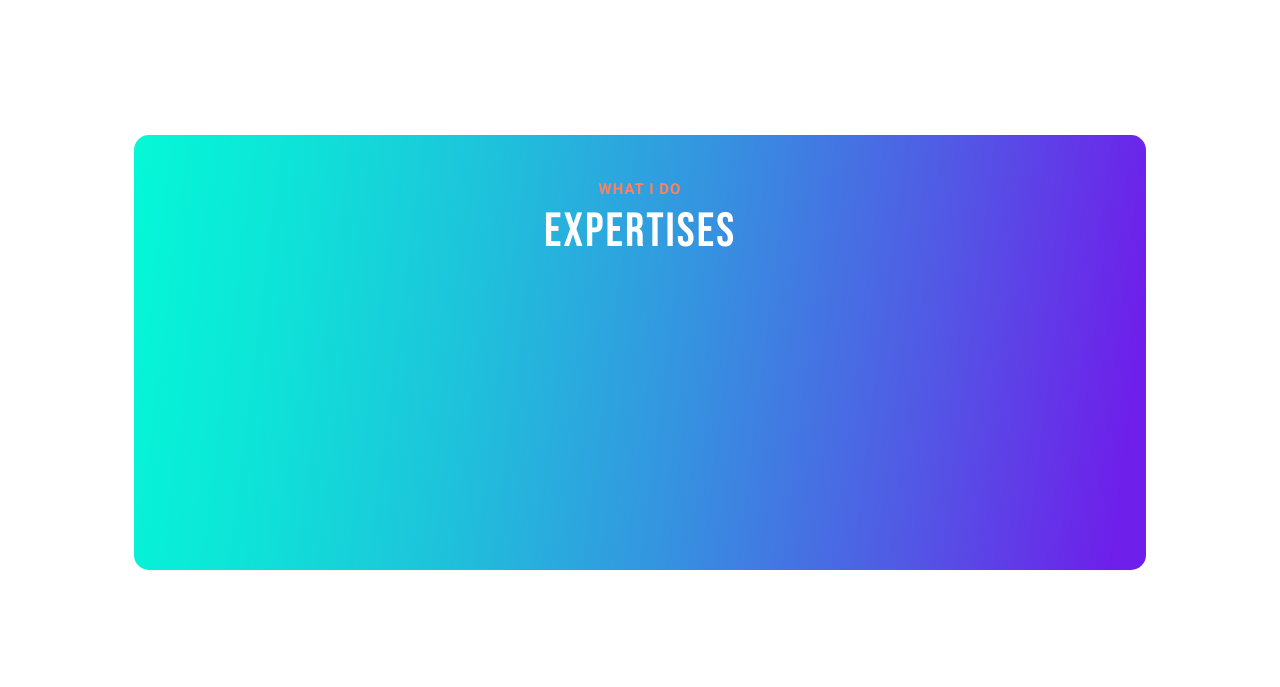
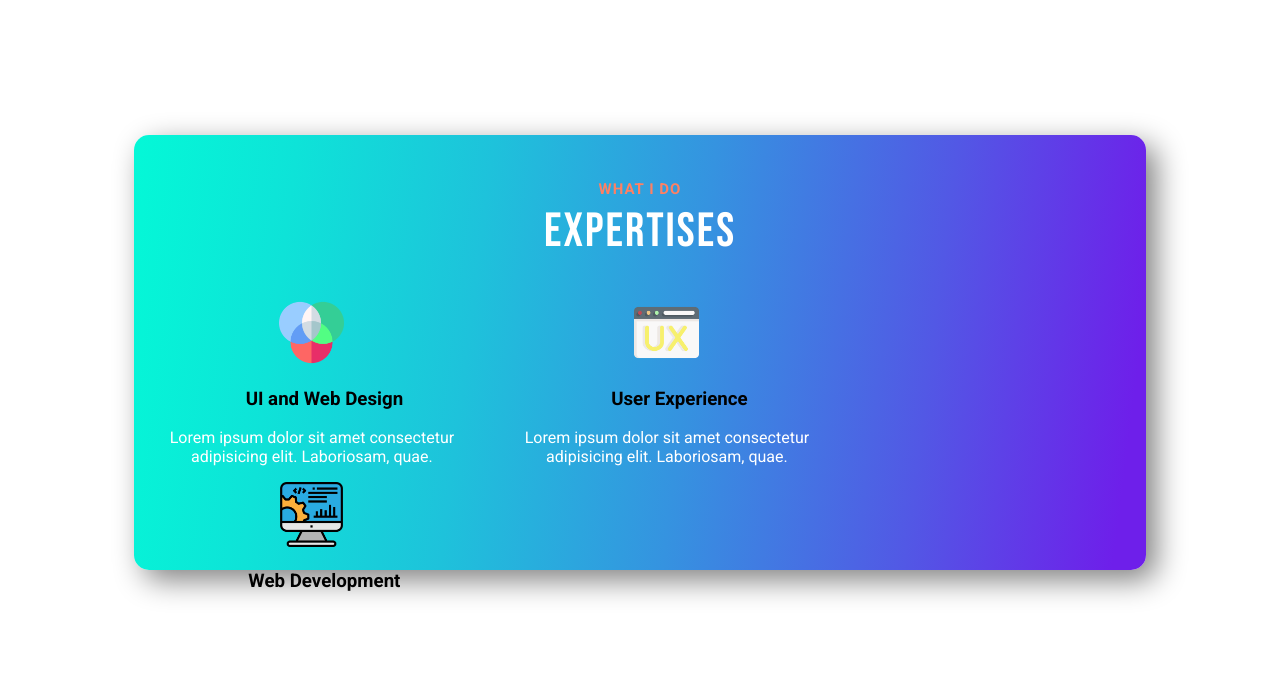
Before and after one commit to eashin-32/module-6-assinment-portfolio, a plain HTML site: page index.html in a window 1280 px wide. Shown: the part 660-1347 px from the top of the page. Drawn offline with Linux system fonts and the light colour scheme.

Commit message:
complete portfolio

```diff
--- a/index.html
+++ b/index.html
@@ -5,7 +5,7 @@
     <meta name="viewport" content="width=device-width, initial-scale=1.0">
     <title>Eashin Sheikh</title>
     <link rel="stylesheet" href="style.css">
-
+    <script src="https://kit.fontawesome.com/e926e1ec73.js" crossorigin="anonymous"></script>
 </head>
 <body>
     <header class="nav-bar">
@@ -32,7 +32,19 @@
         <h5>WHAT I DO</h5>
         <h2>EXPERTISES</h2>
         <div class="skill1">
-
+            <img src="icons/rgb.png" alt="">
+            <h3>UI and Web Design</h3>
+            <p>Lorem ipsum dolor sit amet consectetur adipisicing elit. Laboriosam, quae.</p>
+        </div>
+        <div class="skill1">
+            <img src="icons/user-experience.png" alt="">
+            <h3>User Experience</h3>
+            <p>Lorem ipsum dolor sit amet consectetur adipisicing elit. Laboriosam, quae.</p>
+        </div>
+        <div class="skill1">
+            <img src="icons/seo.png" alt="">
+            <h3>Web Development</h3>
+            <p>Lorem ipsum dolor sit amet consectetur adipisicing elit. Laboriosam, quae.</p>
         </div>
     </section>
     <section class="about">
--- a/style.css
+++ b/style.css
@@ -177,6 +177,7 @@ ul li a{
     height:300px ;
     margin: 100px auto;
     border-radius: 15px;
+    box-shadow: 10px 10px 30px gray;
 }
 .skills h2{
     color: #FFFFFF;
@@ -193,3 +194,18 @@ ul li a{
     margin-bottom: 5px;
     letter-spacing: 1px;
 }
+.skills .skill1{
+    width: 20%;
+    text-align: center;
+    font-family: 'Roboto',sans-serif;
+    float: left;
+    width:355px ;
+    margin: auto;
+}
+.skill1 img{
+   width: 65px;
+
+}
+.skill1 p{
+    color: #FFFFFF;
+}
```
Also changed, not shown: icons/rgb.png (added), icons/seo.png (added), icons/user-experience.png (added).
